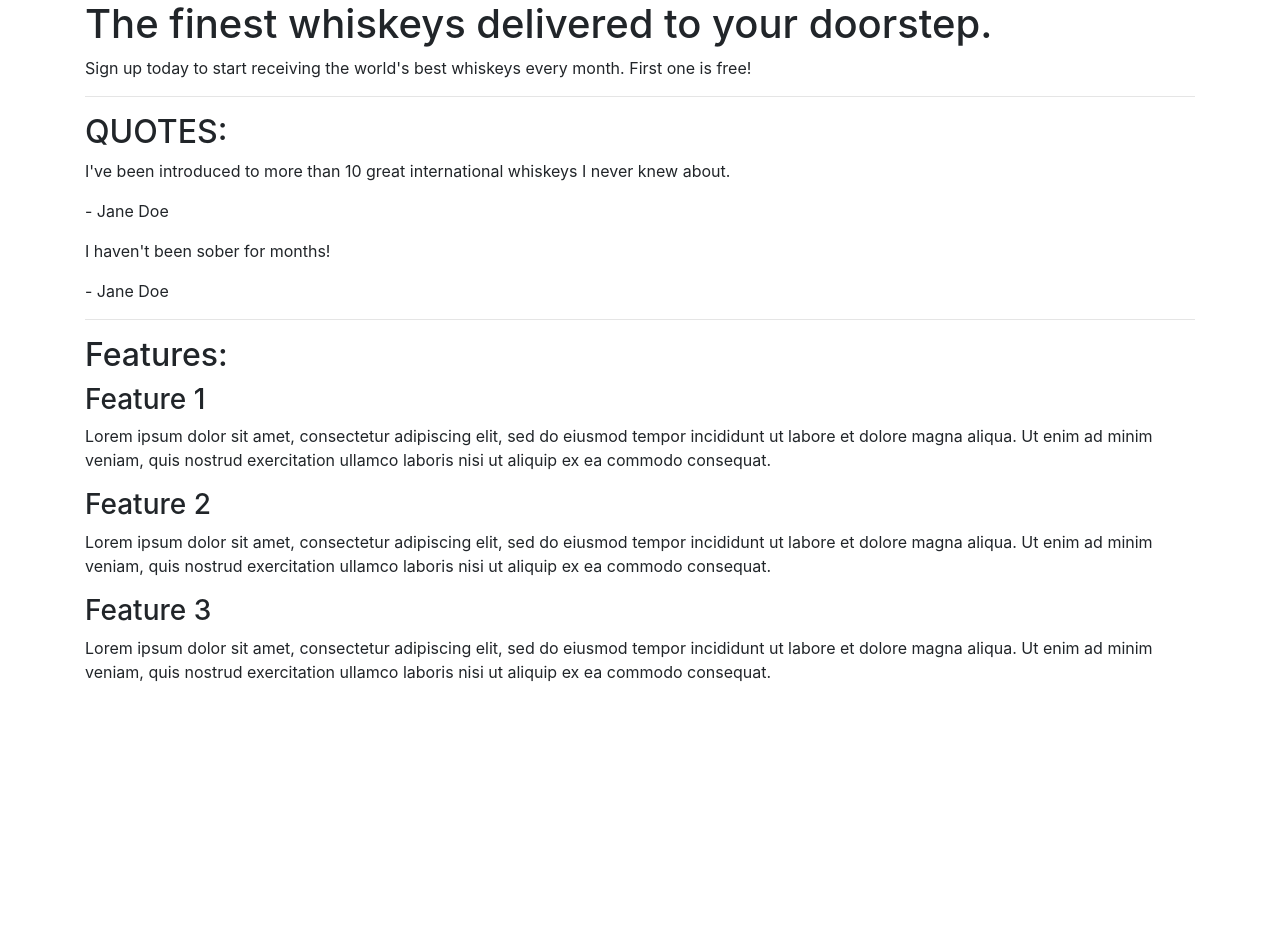
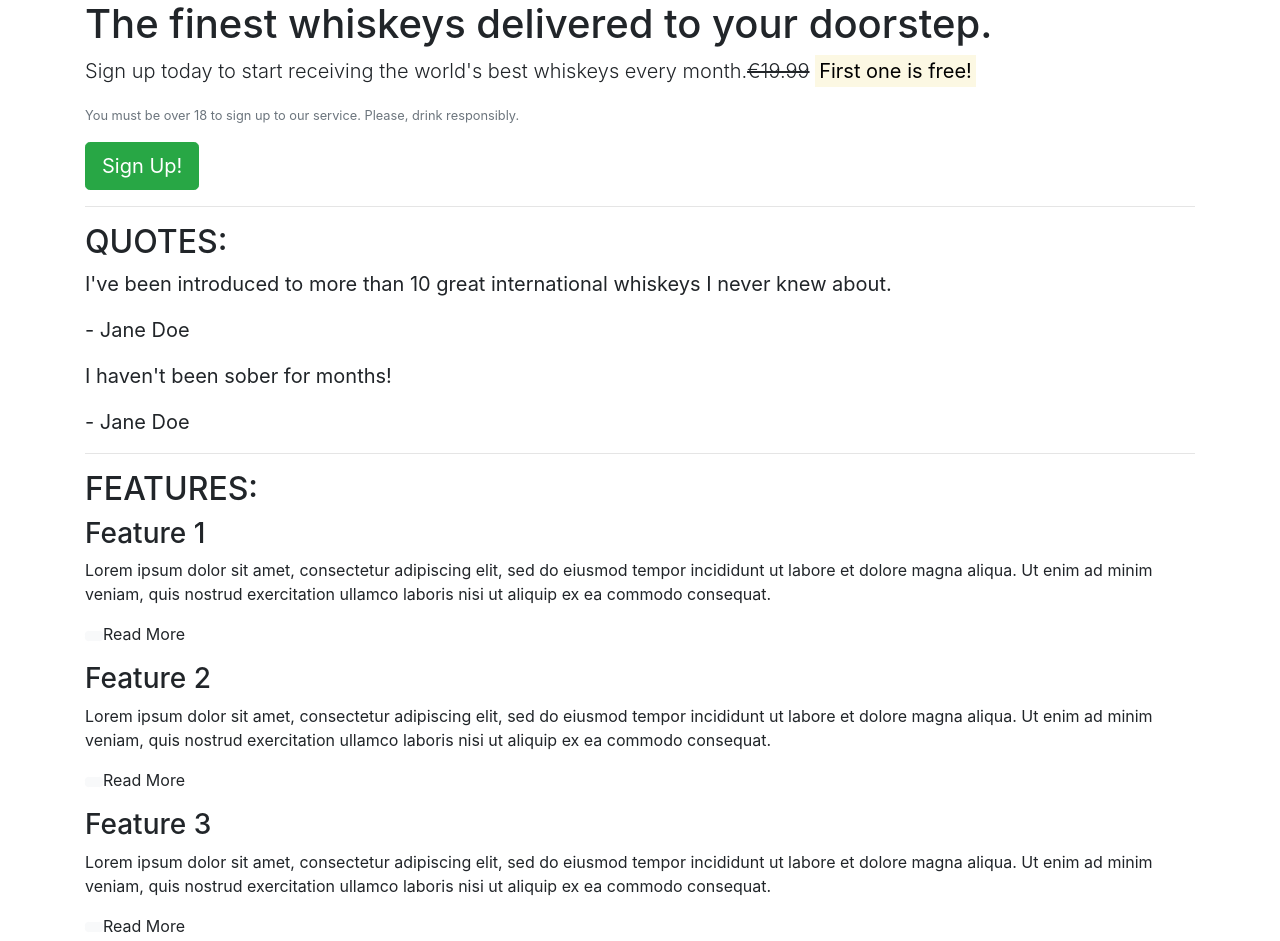
Before and after one commit to HawesJM/Bootstrap, a plain HTML site: page index.html in a window 1280 px wide. Before the commit the page ends 800 px from the top, so only its background shows below. Drawn offline with nearby package versions, Linux system fonts and the light colour scheme.

Commit message:
feat: added core css walkthrough video code

```diff
--- a/index.html
+++ b/index.html
@@ -15,7 +15,13 @@
         <!-- Callout -->
         <section class="callout">
             <h1>The finest whiskeys delivered to your doorstep.</h1>
-            <p>Sign up today to start receiving the world's best whiskeys every month. First one is free!</p>
+            <p class="lead">Sign up today to start receiving the world's best whiskeys every month.<s>€19.99</s>
+                <strong><mark>First one is free!</mark></strong>
+            </p>
+            <p class="text-muted"><small>You must be over 18 to sign up to our service. Please, drink
+                    responsibly.</small>
+            </p>
+            <button class="btn btn-success btn-lg">Sign Up!</button>
         </section>
         <!-- /.callout -->
         <hr>
@@ -23,21 +29,21 @@
         <!-- Quotes -->
         <section class="quotes">
             <h2 class="text-uppercase">Quotes:</h2>
-            <div class="quote">
+            <blockquote class="blockquote">
                 <p>I've been introduced to more than 10 great international whiskeys I never knew about.</p>
                 <p>- Jane Doe</p>
-            </div>
-            <div class="quote">
+            </blockquote>
+            <blockquote class="blockquote">
                 <p>I haven't been sober for months!</p>
                 <p>- Jane Doe</p>
-            </div>
+            </blockquote>
         </section>
         <!-- /.quotes -->
         <hr>
 
         <!-- Features -->
         <section class="features">
-            <h2>Features:</h2>
+            <h2 class="text-uppercase">Features:</h2>
             <div class="feature">
                 <h3>Feature 1</h3>
                 <p>Lorem ipsum dolor sit amet, consectetur adipiscing elit, sed do eiusmod tempor incididunt ut labore
@@ -45,6 +51,7 @@
                     dolore magna aliqua. Ut enim ad minim veniam, quis nostrud exercitation ullamco laboris nisi ut
                     aliquip
                     ex ea commodo consequat.</p>
+                <p><a class="btn btn-sm btn-light" href=""></a>Read More</p>
             </div>
             <div class="feature">
                 <h3>Feature 2</h3>
@@ -53,6 +60,7 @@
                     dolore magna aliqua. Ut enim ad minim veniam, quis nostrud exercitation ullamco laboris nisi ut
                     aliquip
                     ex ea commodo consequat.</p>
+                <p><a class="btn btn-sm btn-light" href=""></a>Read More</p>
             </div>
             <div class="feature">
                 <h3>Feature 3</h3>
@@ -61,6 +69,7 @@
                     dolore magna aliqua. Ut enim ad minim veniam, quis nostrud exercitation ullamco laboris nisi ut
                     aliquip
                     ex ea commodo consequat.</p>
+                <p><a class="btn btn-sm btn-light" href=""></a>Read More</p>
             </div>
         </section>
         <!-- /.features -->
```
Also changed, not shown: 1 other file.
